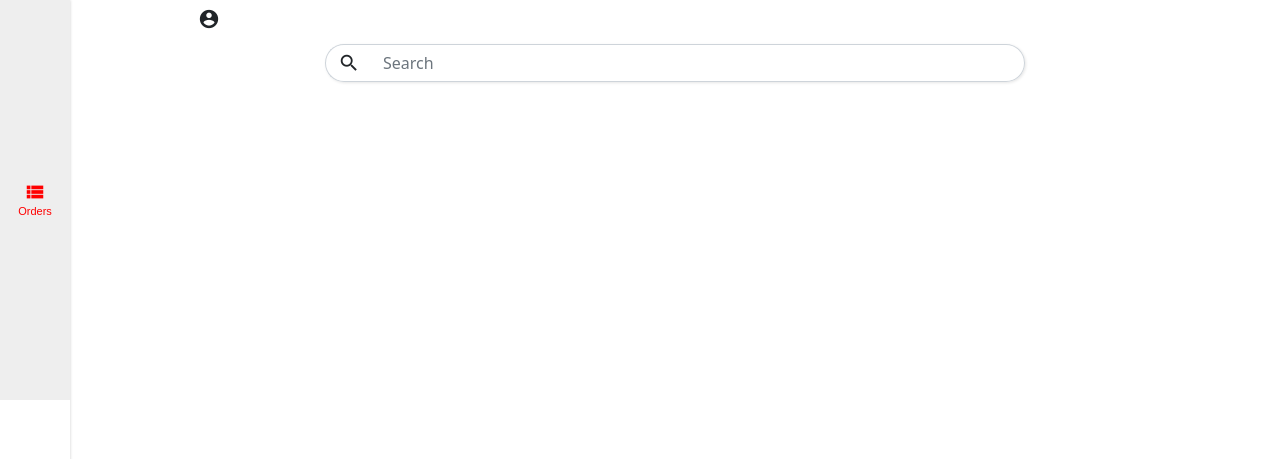
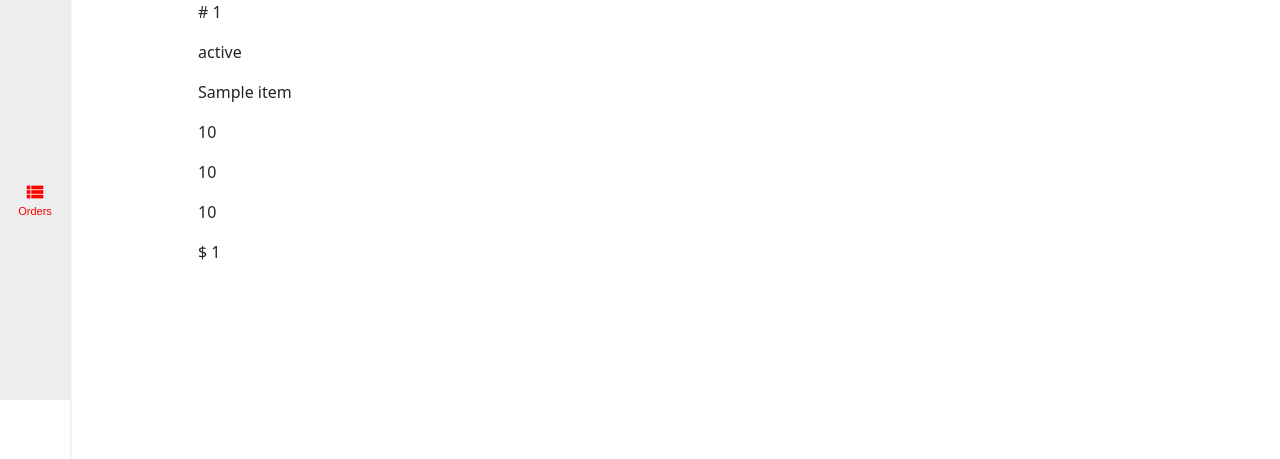
Before and after one commit to valentejorge/appeteats, a Python web app: template appetieats/templates/customer/customer.html in a window 1280 px wide. Shown: the top 459 px of the page. Run offline with Jinja, Linux system fonts and the light colour scheme; the template is opened without the code that fills it: most values are stand-ins (such as "Sample title", 1, 10 or a date in 2020).

Commit message:
update: orders page and route

```diff
--- a/appetieats/routes/menu.py
+++ b/appetieats/routes/menu.py
@@ -68,7 +68,7 @@ def index(restaurant_url):
         add_new_oder(customer_id, restaurant_id, total, cart_dict)
 
         flash(
-            "Success: check your <a href='/customer/orders'>orders</a>",
+            "Success: check your <a href='/customer'>orders</a>",
             "success"
         )
         return redirect(f"/{restaurant_url}#cart")
--- a/appetieats/templates/customer/customer.html
+++ b/appetieats/templates/customer/customer.html
@@ -9,20 +9,19 @@
 {% block main %}
 <div class="menu-cart-container">
     <div class="menu active" id="menu">
-        <div class="top-app">
-            <h3> </h3>
-            <span class="material-icons nav_icon">account_circle</span>
-        </div>
-        <div class="mx-auto search">
-            <div class="input-group mb-2 mt-2">
-                <span class="input-group-text bg-white border_right_none border_left_round">
-                    <span class="material-icons nav_icon">search</span>
-                </span>
-                <input type="text" class="form-control border_left_none border_right_none" placeholder="Search" id="search">
-                <span class="input-group-text bg-white border_left_none border_right_round">
-                </span>
-            </div>
-        </div>
+        {% for order in order_data %}
+            <p># {{ order.id }}</p>
+            <p>{{ order.status }}</p>
+
+            {% for item in order['items'] %}
+                <p>{{ item.product_name }}</p>
+                <p>{{ item.item_price }}</p>
+                <p>{{ item.quantity }}</p>
+                <p>{{ item.sub_total }}</p>
+            {% endfor %}
+
+            <p>$ {{ order.total_price }}</p>
+        {% endfor %}
     </div>
 
     <div class="cart" id="cart">
@@ -40,7 +39,7 @@
                     </span>
                     <span class="material-icons nav_icons">chevron_right</span>
                 </a>
-                <a href="/change-password" class="list-group-item list-group-item-action d-flex align-items-start justify-content-start">
+                <a href="/customer/change-password" class="list-group-item list-group-item-action d-flex align-items-start justify-content-start">
                     <span class="material-icons nav_icons mx-1">lock_reset</span>
                     <span class="flex-grow-1 text-start">
                         Change password
```
Also changed, not shown: appetieats/routes/customer.py (+9 -3 lines).
